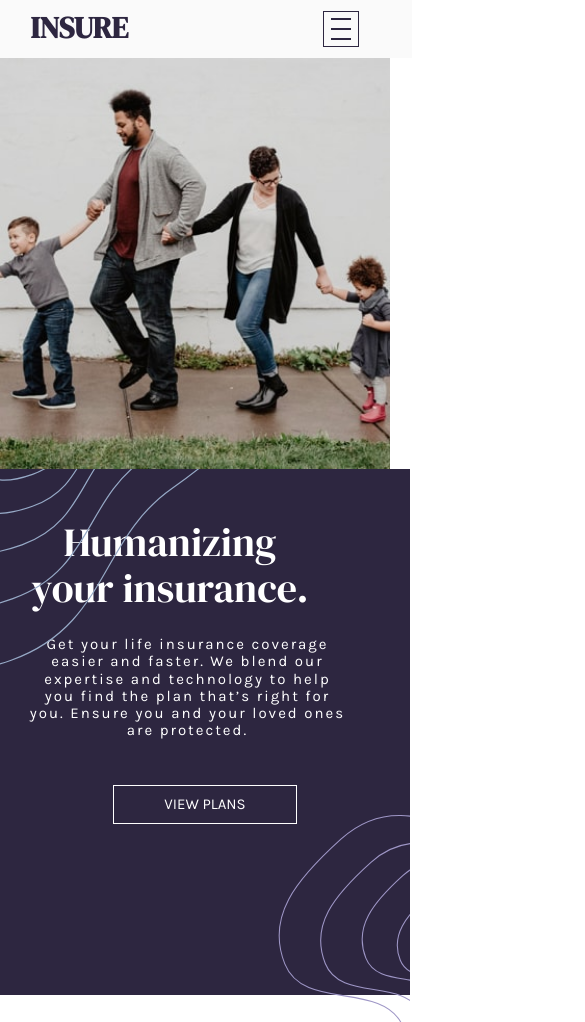
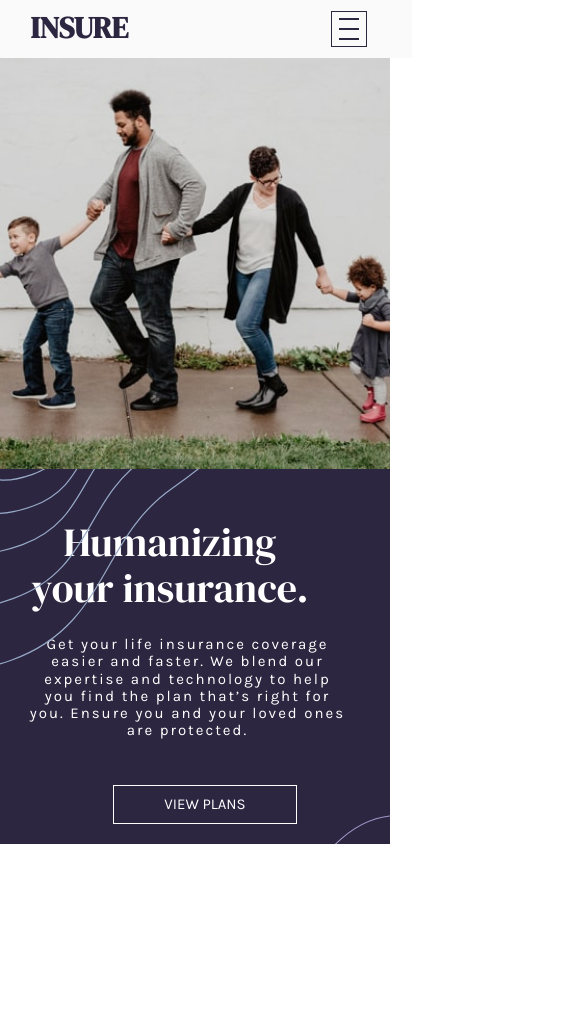
Before and after one commit to gfellah45/lading-page-insure, a plain HTML site: page index.html in a window 390 px wide. Shown: the top 1022 px of the page, 585 px wide, since content can reach past the window. After the commit the page ends 844 px from the top, so only its background shows below. Drawn offline with Linux system fonts and the light colour scheme.

Commit message:
removed extra white spaces

```diff
--- a/css/main.css
+++ b/css/main.css
@@ -336,9 +336,16 @@ body{
 
 
 
-@media screen and (max-width: 480px){
+@media screen and (max-width: 414px){
 
     /* header and navigation mobile view */
+    html, body{
+    width: 100%;
+    height: 100%;
+    margin: 0px;
+    padding: 0px;
+    overflow-x: hidden;
+}
 
     .heading{
         width: 100vw;
@@ -353,9 +360,12 @@ body{
     .bars-wrapper{
         transition: all ease .5s;
     }
+    .navigation{
+        justify-content: space-between;
+    }
     .menu-bars{
         display: block;
-        margin-left: 50vw;
+        margin-right: 15px;
     }
     .scrolled .bar{
         background: #fff;
@@ -570,6 +580,7 @@ body{
         text-align: center;
         margin: .5rem 0 6rem 0;
         cursor: pointer;
+        padding-bottom: 3rem;
     }
     .how-we-work .work a input{
         background: inherit;
@@ -589,6 +600,7 @@ body{
         background-position: top top;
         background-size: contain;
         background-repeat: no-repeat;
+
     }
     .footer-section .socials{
         display: flex;
--- a/index.html
+++ b/index.html
@@ -26,7 +26,11 @@
           <a class="nav-brand" href="#">Insure</a>
         </div>
 
+
+      </div>
+    </div>
     <!-- hambuger menu -->
+    <div class="container">
       <div class="menu-bars">
         <div class="bars-wrapper" onclick="toggler()">
           <div class="bar1 bar"></div>
@@ -35,7 +39,7 @@
         </div>
       </div>
     </div>
-    </div>
+
 
       <!-- navigation bar -->
     <ul class="nav-bar">
```
Lines whose indentation alone changed are shown as unchanged.
